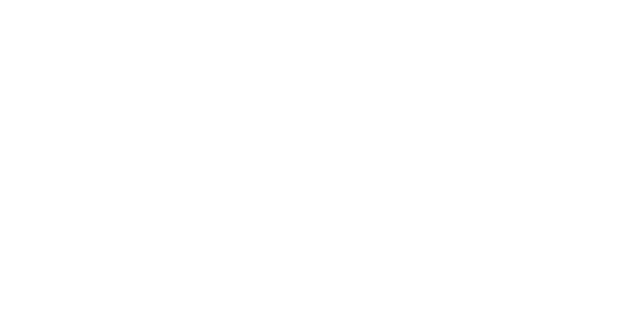
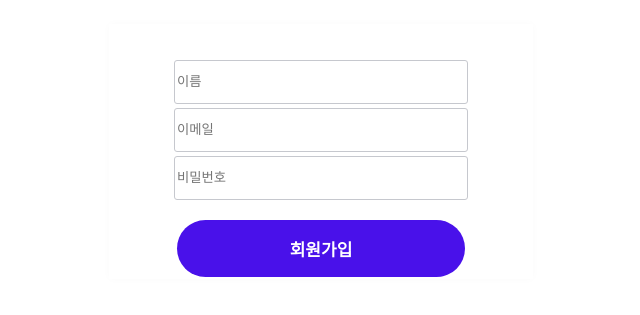
Before and after one commit to SpaciousKitchen/react-mbox, a React (Create React App) app: page /signup in a window 1280 px wide. Shown: the part 249-564 px from the top of the page, without its empty margins (319-959 px from the left). Built offline with nearby package versions, Linux system fonts and the light colour scheme.

Commit message:
feat: 로그인 /회원가입 UI 구현

```diff
--- a/package.json
+++ b/package.json
@@ -10,7 +10,9 @@
     "mobx-react": "7.1.0",
     "react": "^17.0.1",
     "react-dom": "^17.0.1",
+    "react-router-dom": "5.2.0",
     "react-scripts": "4.0.3",
+    "styled-components": "5.2.1",
     "web-vitals": "^1.0.1"
   },
   "scripts": {
--- a/src/App.js
+++ b/src/App.js
@@ -1,9 +1,19 @@
 import "./App.css";
-import Header from "./components/common/Header";
+import { Route, BrowserRouter as Router } from "react-router-dom";
+
+import SignIn from "./components/page/SignIn";
+import SignUp from "./components/page/SignUp";
+import SignOut from "./components/page/SignOut";
+import Main from "./components/page/Main";
 function App() {
   return (
     <div className="App">
-      <Header />
+      <Router>
+        <Route component={Main} path={["/main", "/"]} exact />
+        <Route component={SignIn} path="/signin" />
+        <Route component={SignOut} path="/signout" />
+        <Route component={SignUp} path="/signup" />
+      </Router>
     </div>
   );
 }
--- a/src/components/common/Header.jsx
+++ b/src/components/common/Header.jsx
@@ -1,11 +1,40 @@
 import React from 'react';
+import { Link } from 'react-router-dom';
+
+import styled from 'styled-components';
+
+const HeaderBlock=styled.div`
+ position: fixed;
+  width: 100%;
+  background: white;
+`;
+
+const UserBlock=styled.div`
+padding:10px;
+float: right;
+ a{
+     text-decoration:none;
+     color:#000000;
+     font:bold 15px Segoe UI;
+ }
+`;
+
+
 
 const Header=()=>{
 
 
     return(
-        <>
-        </>
+
+        < HeaderBlock>
+
+            <UserBlock>
+            <Link to="/signin"> 로그인 </Link>/
+            <Link to="/signup"> 회원가입 </Link>
+            </UserBlock>
+        </HeaderBlock>
+
+
     )
 }
 
--- /dev/null
+++ b/src/components/page/Main.jsx
@@ -0,0 +1,16 @@
+import React from 'react';
+import Header from '../common/Header';
+
+
+const Main=()=>{
+
+    return(
+     <>
+     <Header/>
+     </>
+
+
+    )
+}
+
+export default Main;
--- /dev/null
+++ b/src/components/page/SignIn.jsx
@@ -0,0 +1,75 @@
+import React from 'react';
+import styled from 'styled-components';
+const LoginBlock= styled.div`
+  position: absolute;
+  left: 0;
+  top: 0;
+  bottom: 0;
+  right: 0;
+  background: #ffffff;
+  /* flex로 내부 내용 중앙 정렬 */
+  display: flex;
+  flex-direction: column;
+  justify-content: center;
+  align-items: center;
+`;
+
+const WhiteBox = styled.div`
+  .logo-area {
+    display: block;
+    padding-bottom: 2rem;
+    text-align: center;
+    font-weight: bold;
+    letter-spacing: 2px;
+  }
+  box-shadow: 0 0 8px rgba(0, 0, 0, 0.025);
+  padding: 2rem;
+  width: 360px;
+  background: white;
+  border-radius: 2px;
+`;
+
+const StyledInput = styled.input`
+margin-top:4px;
+line-height: 40px;
+border: 1px solid #c6c8ce;
+border-radius: 3px;
+width: 80%;
+`;
+
+const LoginButton = styled.button`
+    background: #4911ea;
+    border: none;
+    border-radius: 30px;
+    color: #ffffff;
+    font-size: 17px;
+    width: 80%;
+    margin-top:20px;
+    height: 40%;
+    font-weight: bold;
+`;
+
+
+const SiginIn=()=>{
+
+
+    return(
+
+     <>
+     <LoginBlock>
+     <WhiteBox>
+         <StyledInput placeholder="이메일"/>
+         <br/>
+         <StyledInput placeholder="비밀번호"type="password"/>
+         <br/>
+        <LoginButton>로그인</LoginButton>
+     </WhiteBox>
+     </LoginBlock>
+
+     </>
+
+
+    )
+}
+
+export default SiginIn;
--- /dev/null
+++ b/src/components/page/SignOut.jsx
@@ -0,0 +1,17 @@
+import React from 'react';
+
+
+const SiginOut=()=>{
+
+
+    return(
+
+     <>
+     <div>로그아웃</div>
+     </>
+
+
+    )
+}
+
+export default SiginOut;
--- /dev/null
+++ b/src/components/page/SignUp.jsx
@@ -0,0 +1,84 @@
+import React from 'react';
+import styled from 'styled-components';
+
+const LoginBlock= styled.div`
+  position: absolute;
+  left: 0;
+  top: 0;
+  bottom: 0;
+  right: 0;
+  background: #ffffff;
+  /* flex로 내부 내용 중앙 정렬 */
+  display: flex;
+  flex-direction: column;
+  justify-content: center;
+  align-items: center;
+`;
+
+const WhiteBox = styled.form`
+  .logo-area {
+    display: block;
+    padding-bottom: 2rem;
+    text-align: center;
+    font-weight: bold;
+    letter-spacing: 2px;
+  }
+  box-shadow: 0 0 8px rgba(0, 0, 0, 0.025);
+  padding: 2rem;
+  width: 360px;
+  background: white;
+  border-radius: 2px;
+`;
+
+const StyledInput = styled.input`
+margin-top:4px;
+line-height: 40px;
+border: 1px solid #c6c8ce;
+border-radius: 3px;
+width: 80%;
+`;
+
+const LoginButton = styled.button`
+    background: #4911ea;
+    border: none;
+    border-radius: 30px;
+    color: #ffffff;
+    font-size: 17px;
+    width: 80%;
+    margin-top:20px;
+    height: 30%;
+    font-weight: bold;
+`;
+
+const onClickSubmit=()=>{
+
+
+
+}
+
+
+const SignUp=()=>{
+
+
+    return(
+
+     <>
+     <LoginBlock>
+     <WhiteBox>
+        <StyledInput placeholder="이름"/>
+        <br/>
+         <StyledInput placeholder="이메일"/>
+         <br/>
+         <StyledInput placeholder="비밀번호" type="password"/>
+         <br/>
+        <LoginButton onClick={onClickSubmit}>회원가입</LoginButton>
+     </WhiteBox>
+     </LoginBlock>
+
+     </>
+
+
+    )
+}
+
+export default SignUp;
--- a/src/index.css
+++ b/src/index.css
@@ -5,6 +5,11 @@
     sans-serif;
   -webkit-font-smoothing: antialiased;
   -moz-osx-font-smoothing: grayscale;
+
+}
+a{
+
+  text-decoration: none;
 }
 
 code {
```
Also changed, not shown: 1 other file (tests, documents, lock files or other folders).
